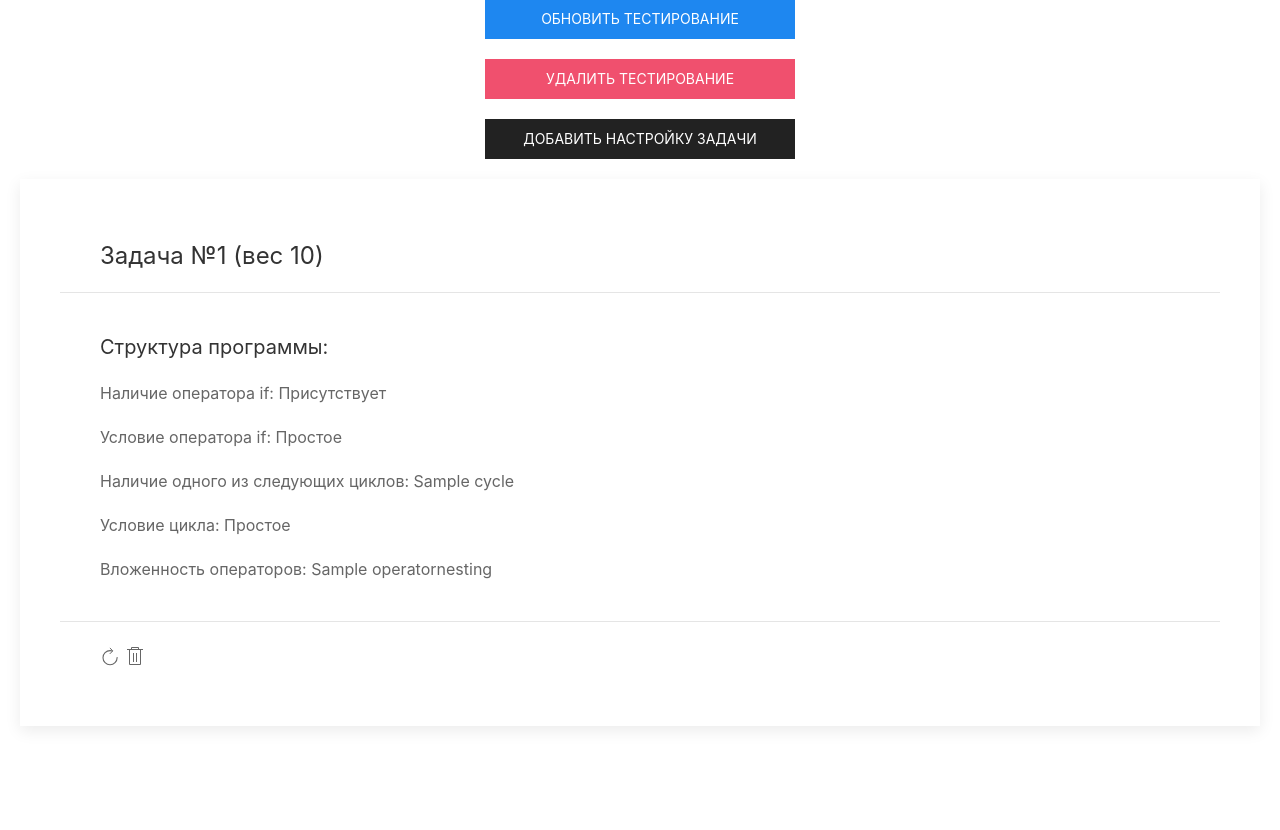
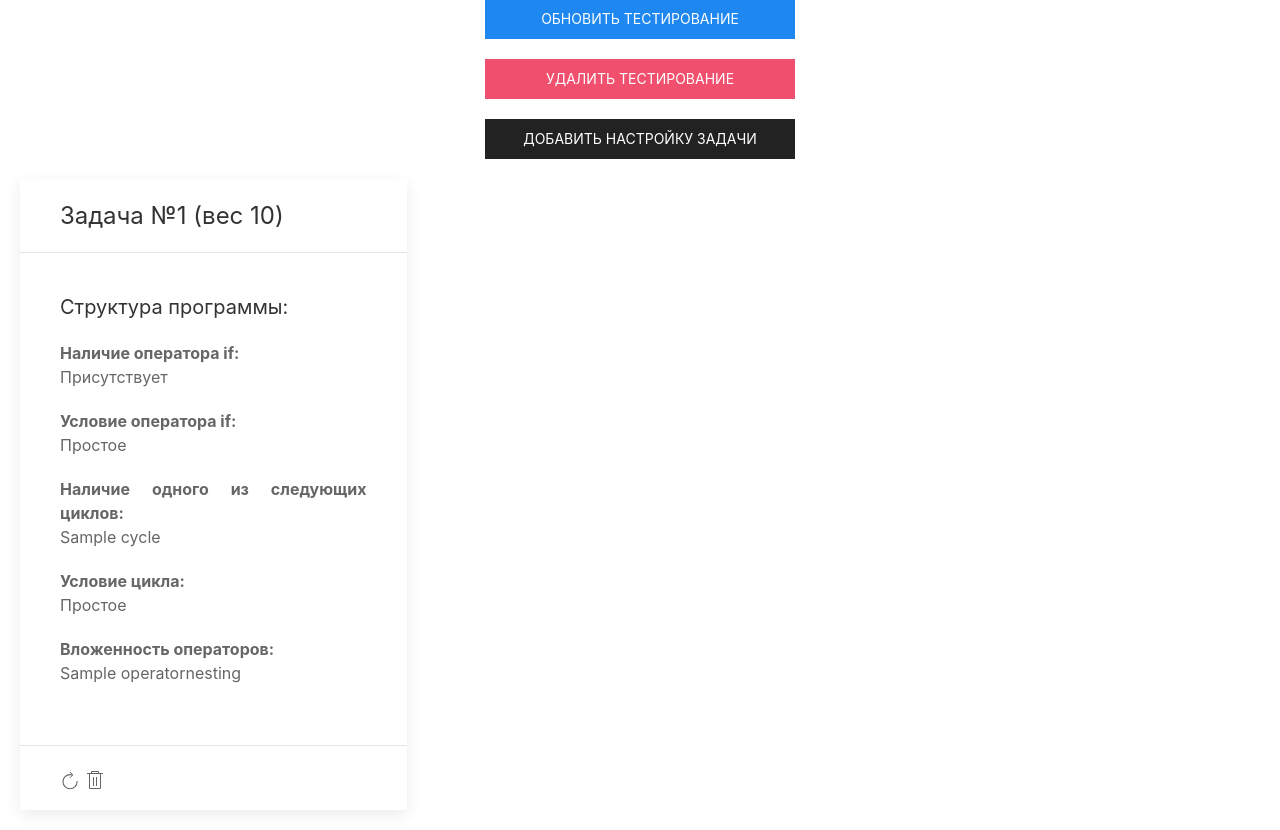
Before and after one commit to programming-language-Python/training_system, a Django app: page /testing/1/detail/ in a window 1280 px wide. Shown: the part 359-1189 px from the top of the page. Before the commit the page ends 1087 px from the top, so only its background shows below. Run offline with Django 4.2, Linux system fonts and the light colour scheme; a user stored in the database is signed in; tables that the repository leaves empty hold one stand-in row (values such as "Sample post"); some libraries are stand-ins or nearby versions.

Commit message:
оптимизация кода

```diff
--- a/src/config/static/css/style.css
+++ b/src/config/static/css/style.css
@@ -1 +1 @@
-.wrapper_login{background-image:url("https://i.ytimg.com/vi/ZOyA8YJY-nM/maxresdefault.jpg");background-color:rgba(0,0,0,0.6)}
+.wrapper_login{background-image:url("https://i.ytimg.com/vi/ZOyA8YJY-nM/maxresdefault.jpg");background-color:rgba(0,0,0,0.6)}.uk-card{padding:0}.uk-card .body span{font-weight:bold}
--- /dev/null
+++ b/src/config/static/scss/inc/_uk-card.scss
@@ -0,0 +1,9 @@
+.uk-card {
+  padding: 0;
+
+  .body {
+    & span {
+      font-weight: bold;
+    }
+  }
+}
--- a/src/config/static/scss/style.scss
+++ b/src/config/static/scss/style.scss
@@ -4,3 +4,5 @@
     background-color: rgba(0, 0, 0, .6);
   }
 }
+
+@import "inc/_uk-card";
--- a/src/testing/templates/testing/inc/task/_detail.html
+++ b/src/testing/templates/testing/inc/task/_detail.html
@@ -1,6 +1,6 @@
 {% load model_manipulation %}
 
-<div class="task uk-margin" hx-target="this">
+<div class="task" hx-target="this">
     {% with task.task_setup as task_setup %}
         <div>
             <div class="uk-card uk-card-default uk-card-body">
@@ -15,7 +15,7 @@
                 </div>
                 <div class="uk-card-body task__body body">
                     <h4>Структура программы:</h4>
-                    <div class="body uk-child-width-1-2 uk-text-justify" uk-grid>
+                    <div class="uk-text-justify">
                         <div>
                             {#                            <p>#}
                             {#                                {% get_verbose_name_for_field task_setup 'use_of_all_variables' %}:#}
@@ -25,28 +25,56 @@
                             {#                                    Нет#}
                             {#                                {% endif %}#}
                             {#                            </p>#}
-                            <p>
+                            <div class="uk-margin">
+                                <span>
                                     {% get_verbose_name_for_field task_setup 'is_if_operator' %}:
+                                </span>
+                                <div>
                                     {{ task_setup.is_if_operator }}
-                            </p>
-                            <p>
+                                </div>
+                            </div>
+                            <div class="uk-margin">
+                                <span>
                                     {% get_verbose_name_for_field task_setup 'condition_of_if_operator' %}:
+                                </span>
+                                <div>
                                     {{ task_setup.condition_of_if_operator }}
-                            </p>
-                            <p>
+                                </div>
+                            </div>
+                            <div class="uk-margin">
+                                <span>
                                     {% get_verbose_name_for_field task_setup 'presence_one_of_cycles' %}:
+                                </span>
+                                <div>
+                                    {% if task_setup.presence_one_of_cycles.all %}
                                         {{ task_setup.presence_one_of_cycles.all|join:', ' }}
-                            </p>
+                                    {% else %}
+                                        Не выбрано
+                                    {% endif %}
+                                </div>
+                            </div>
                             {#                        </div>#}
                             {#                        <div>#}
-                            <p>
+                            <div class="uk-margin">
+                                <span>
                                 {% get_verbose_name_for_field task_setup 'cycle_condition' %}:
+                                </span>
+                                <div>
                                     {{ task_setup.cycle_condition }}
-                            </p>
-                            <p>
+                                </div>
+                            </div>
+                            <div class="uk-margin">
+                                <span>
                                 {% get_verbose_name_for_field task_setup 'operator_nesting' %}:
+                                </span>
+                                <div>
+                                    {% if task_setup.operator_nesting.all %}
                                         {{ task_setup.operator_nesting.all|join:', ' }}
-                            </p>
+                                    {% else %}
+                                        Не выбрано
+                                    {% endif %}
+                                </div>
+                            </div>
                         </div>
                     </div>
                 </div>
--- a/src/testing/templates/testing/inc/task/_list.html
+++ b/src/testing/templates/testing/inc/task/_list.html
@@ -1,5 +1,5 @@
-<section class="content__task-list task-list uk-text-left"
-         id="task-list">
+<section class="content__task-list task-list uk-text-left uk-child-width-1-3@m"
+         id="task-list" uk-grid>
     {% with task_number=1 %}
         {% for task in testing.task_set.all %}
             {% with task_number=forloop.counter %}
--- a/src/testing/templates/testing/inc/task/_student-detail.html
+++ b/src/testing/templates/testing/inc/task/_student-detail.html
@@ -1,4 +1,4 @@
-<div hx-target="this">
+<div class="uk-text-left uk-grid-match" hx-target="this">
 {#    <h2>id: {{ key }}</h2>#}
     <div>
         <div class="uk-card uk-card-default uk-card-body">
@@ -14,10 +14,10 @@
             </div>
             <div class="uk-card-body">
                 <h4>
-                    Определить выводимое на экран значение переменной по результатам выполнения программы на Java:
+                    Определить выводимое на экран значение переменной <br> по результатам выполнения программы на Java:
                 </h4>
                 <pre onmousedown="return false"
-                     class="uk-text-justify"><code>{{ values.code }}</code></pre>
+                     class="uk-text-justify"><code>{{ values.code_for_user }}</code></pre>
                 <input name="code" type="hidden" value="{{ values.code }}">
                 <p>
                     Ваш ответ: <input class="uk-input uk-form-width-medium uk-form-small" name="answer" type="number" required>
--- a/src/testing/views.py
+++ b/src/testing/views.py
@@ -14,7 +14,6 @@ from testing.services.decorators import is_teacher
 from testing.services.task_setup import TaskManager
 
 
-# Create your views here.
 class TestingCreateView(LoginRequiredMixin, CreateView):
     form_class = TestingForm
     template_name = 'testing/testing_create.html'
@@ -113,7 +112,8 @@ class TestingDetailView(LoginRequiredMixin, DetailView):
             'number': self.number,
             'count': task.count,
             'weight': task.weight,
-            'code': randomizer_java.generate_code(),
+            'code': randomizer_java.get_code(),
+            'code_for_user': randomizer_java.get_code_for_user(),
         }
         self.tasks_context[task.pk] = task_data
 
```
Also changed, not shown: src/testing/services/code_conversion.py (+17 -0 lines), src/testing/services/code_generation.py (+29 -10 lines), src/testing/templates/testing/inc/task/_student-list.html (+6 -4 lines). Lines whose indentation alone changed are shown as unchanged.
